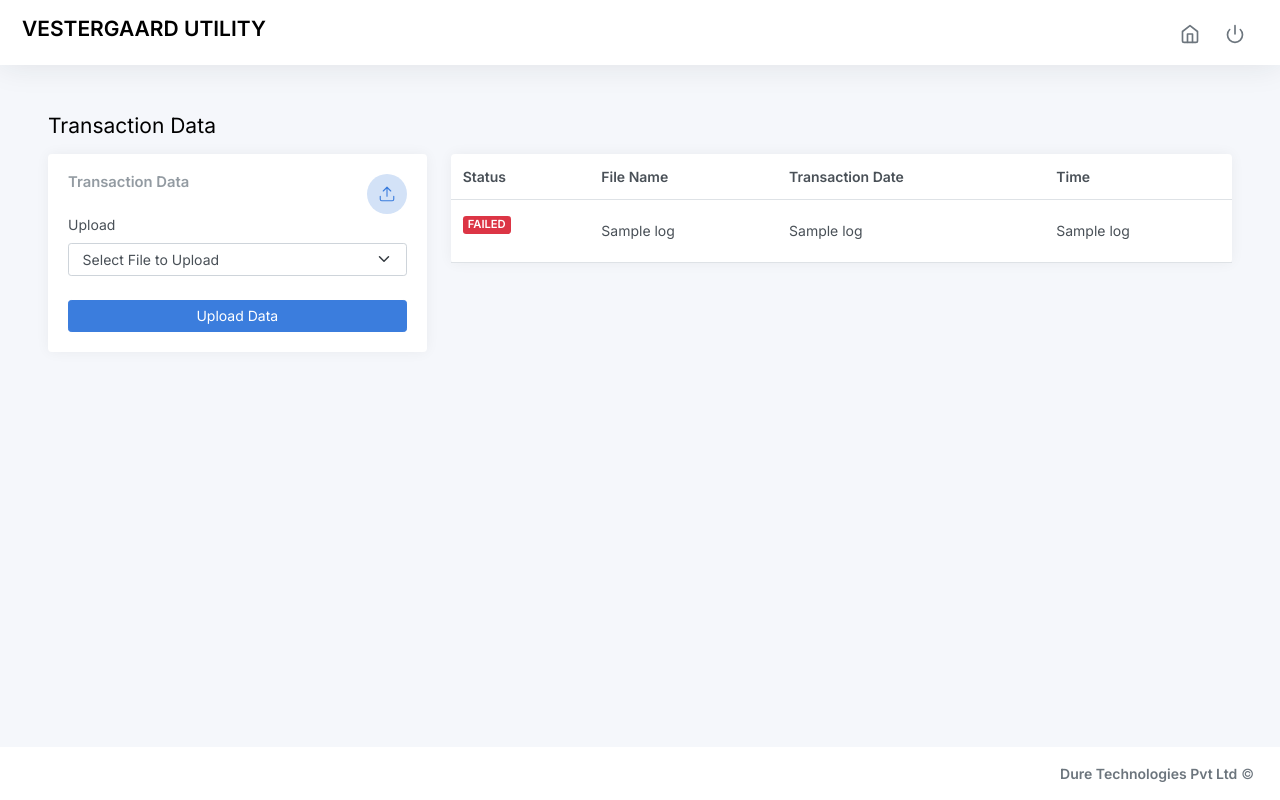
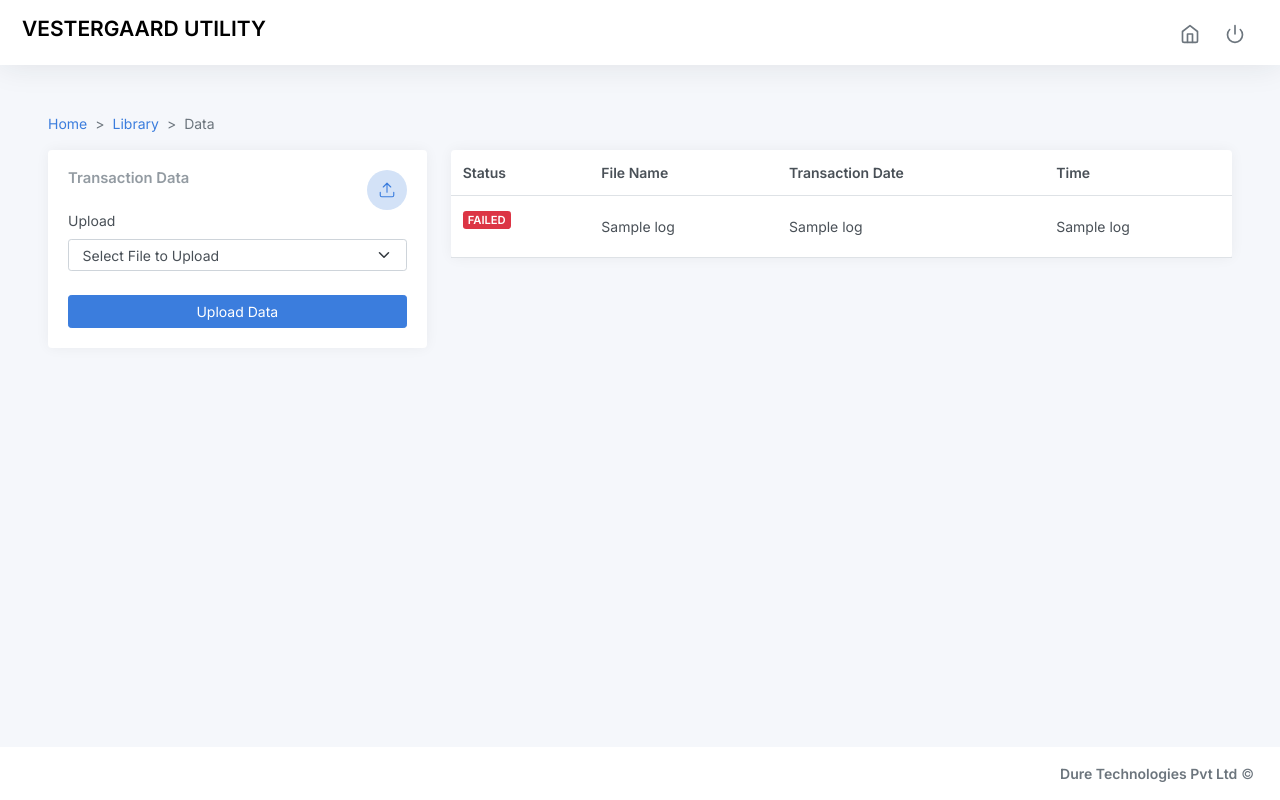
Before and after one commit to ronithomasAtDure/vestergaard-api-utility, a Flask app: template templates/transaction-data.html in a window 1280 px wide. Run offline with Flask 2, Linux system fonts and the light colour scheme; the template is opened without the code that fills it: most values are stand-ins (such as "Sample title", 1, 10 or a date in 2020); some libraries are stand-ins or nearby versions.

Commit message:
added breadcrumbs

```diff
--- a/templates/transaction-data.html
+++ b/templates/transaction-data.html
@@ -47,7 +47,15 @@
 
 			<main class="content">
 				<div class="container-fluid p-0">
-					<h1 class="h3 mb-3">Transaction Data</h1>
+					<!-- <h1 class="h3 mb-3">Transaction Data</h1> -->
+
+					<nav aria-label="breadcrumb" style="--bs-breadcrumb-divider: '>';">
+						<ol class="breadcrumb">
+							<li class="breadcrumb-item"><a href="#">Home</a></li>
+							<li class="breadcrumb-item"><a href="#">Library</a></li>
+							<li class="breadcrumb-item active" aria-current="page">Data</li>
+						</ol>
+					</nav>
 					<div class="row">
 						<div class="col-xl-12 col-xxl-12 d-flex">
 							<div class="w-100">
```
Also changed, not shown: templates/db-upload.html (+12 -4 lines), templates/fetch-data.html (+13 -3 lines).
